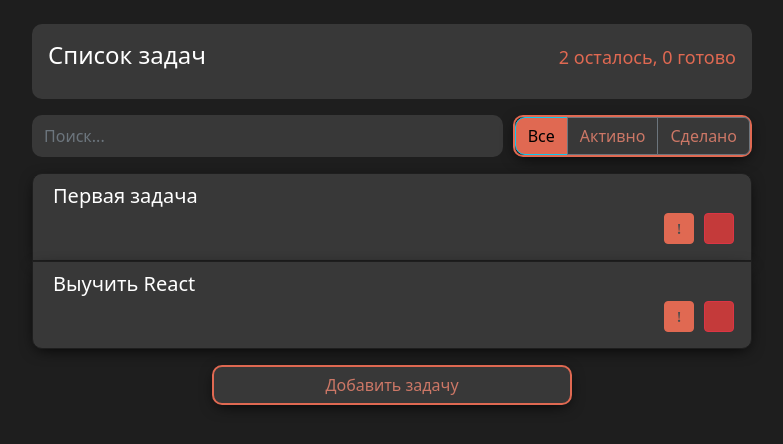
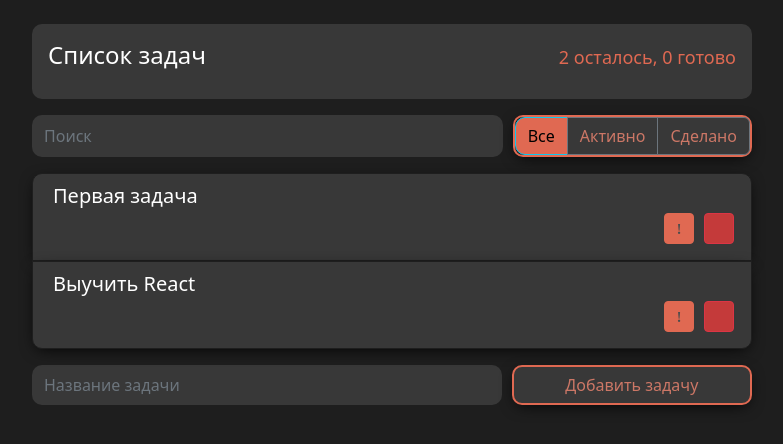
Before and after one commit to art0tod/ReactStudy_ToDo, a React (Create React App) app: page / in a window 1280 px wide. Shown: the top 444 px of the page, without its empty margins (248-1031 px from the left). Built offline with nearby package versions, Linux system fonts and the light colour scheme.

Commit message:
submit item

```diff
--- a/src/components/ItemAddForm/ItemAddForm.css
+++ b/src/components/ItemAddForm/ItemAddForm.css
@@ -16,3 +16,16 @@
   background: hsl(10, 70%, 60%);
   color: hsl(0, 0%, 22%);
 }
+.ItemAddForm input {
+  margin-right: 10px;
+  border-radius: 10px;
+  background: hsl(0, 0%, 22%);
+  color: white;
+  border: none;
+  transition: 0.2s;
+}
+.ItemAddForm input:focus {
+  background: hsl(0, 0%, 22%);
+  color: white;
+  border: 2px solid hsl(10, 70%, 60%);
+}
--- a/src/components/ItemAddForm/ItemAddForm.js
+++ b/src/components/ItemAddForm/ItemAddForm.js
@@ -3,15 +3,36 @@ import './ItemAddForm.css'
 
 export default class ItemAddForm extends Component {
 
+  state = {
+    label: ''
+  };
+
+  onLabelChange = (e) => {
+    console.log(`label: ${e.target.value}`)
+    this.setState({
+      label: e.target.value
+    });
+  };
+
+  onSubmit = (e) => {
+    e.preventDefault();
+    this.props.onItemAdded(this.state.label);
+  };
+
   render() {
     return (
-      <div className={'ItemAddForm'}>
+      <form className={'ItemAddForm d-flex'}
+            onSubmit={this.onSubmit}>
+
+        <input type={'text'}
+               className={'form-control'}
+               onChange={this.onLabelChange}
+               placeholder={'Название задачи'}/>
         <button
-          className={'btn btn-outline-secondary'}
-          onClick={() => this.props.onItemAdded(`Новая задача`)}>
+          className={'btn btn-outline-secondary'}>
           Добавить задачу
         </button>
-      </div>
+      </form>
     );
   };
 };
--- a/src/components/SearchPanel/SearchPanel.js
+++ b/src/components/SearchPanel/SearchPanel.js
@@ -5,7 +5,7 @@ const SearchPanel = () => {
     return <input
         type={'text'}
         className={'form-control search-input'}
-        placeholder={'Поиск...'}/>
+        placeholder={'Поиск'}/>
 };
 
 export default SearchPanel;
```
